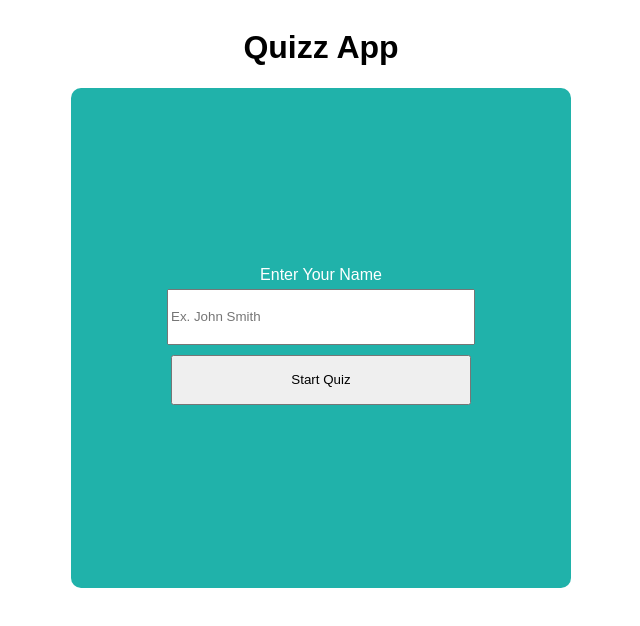
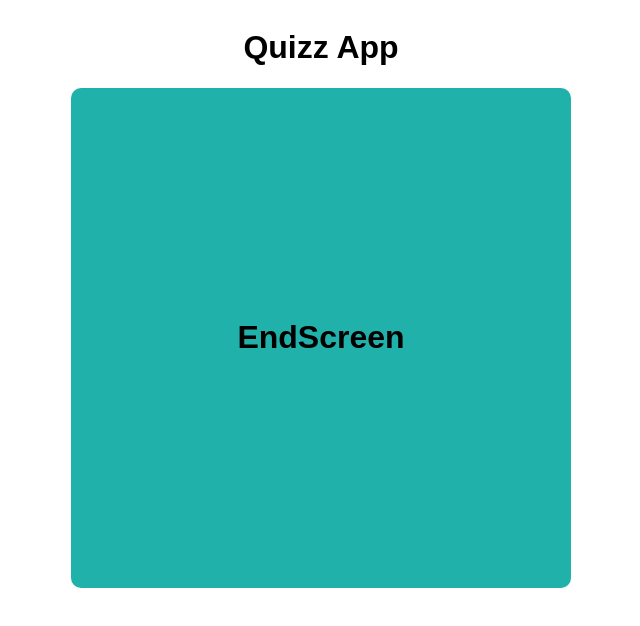
Before and after one commit to likeam/Quizz, a React (Create React App) app: page / in a window 1280 px wide. Shown: the top 626 px of the page, without its empty margins (319-959 px from the left). Built offline with nearby package versions, Linux system fonts and the light colour scheme.

Commit message:
EndScreen Building

```diff
--- a/src/App.css
+++ b/src/App.css
@@ -48,3 +48,14 @@ button:hover{
 .Menu, .Quiz h1{
     color: white;
 }
+
+.EndScreen{
+    width: 500px;
+    height: 500px;
+    border-radius: 10px;
+    background-color: lightseagreen;
+    display: flex;
+    flex-direction: column;
+    justify-content: center;
+    align-items: center;
+}
--- a/src/App.js
+++ b/src/App.js
@@ -3,13 +3,14 @@ import "./App.css";
 import { useState } from "react";
 import { GameStateContext } from "./Helper/Contats";
 import Quiz from "./components/Quiz";
+import EndScreen from "./components/EndScreen";
 
 
 // [menu, playing, finsished]
 function App() {
 
-  const [gameState, setGameState] = useState('menu');
-  const [userName, setUserName] = useState('menu');
+  const [gameState, setGameState] = useState("finshed");
+  const [userName, setUserName] = useState("");
   const [score, setScore] = useState(0);
 
   return (
@@ -18,6 +19,7 @@ function App() {
         <GameStateContext.Provider value={{gameState, setGameState, userName, setUserName, score, setScore}}>
           {gameState === "menu" && <Menu />}
           {gameState === "playing" && <Quiz />}
+          {gameState === "finshed" && <EndScreen />}
         </GameStateContext.Provider>
 
     </div>
--- /dev/null
+++ b/src/components/EndScreen.js
@@ -0,0 +1,12 @@
+import React from 'react';
+import "../App.css";
+
+function EndScreen() {
+    return (
+        <div className="EndScreen">
+            <h1>EndScreen</h1>
+        </div>
+    )
+}
+
+export default EndScreen
```
